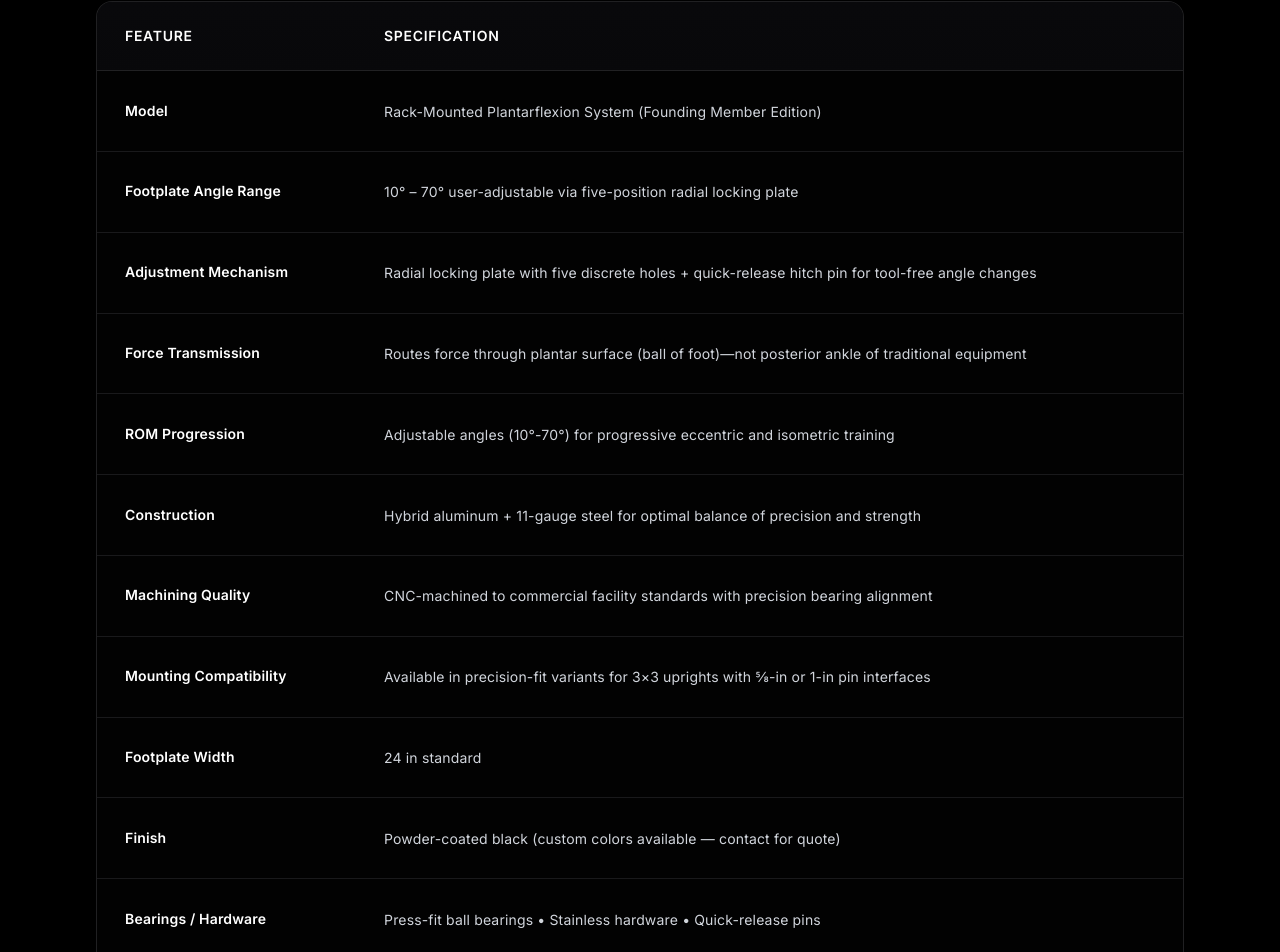
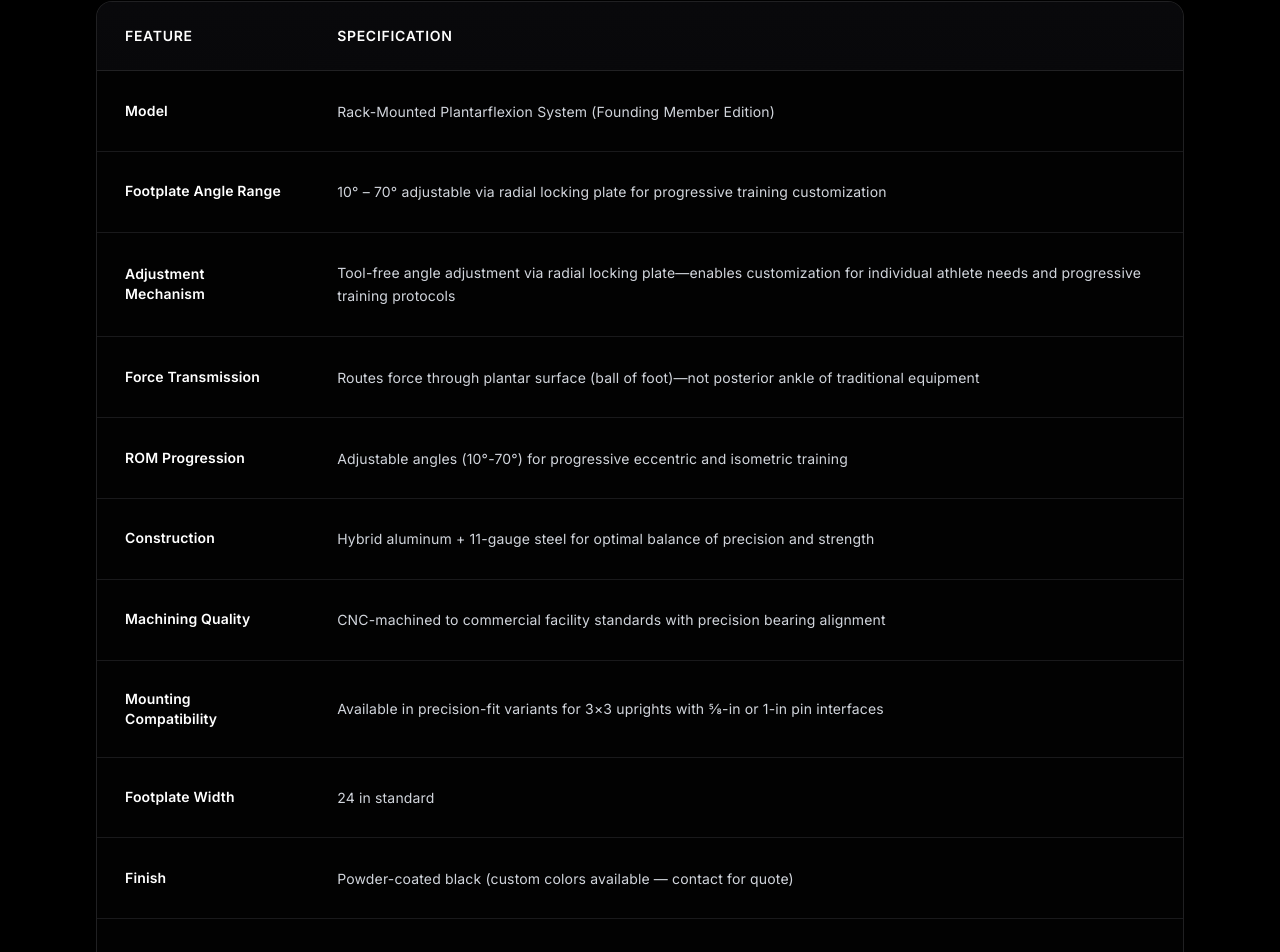
Before and after one commit to infinityspine/exiqx-website, a Next.js app: page /specifications in a window 1280 px wide. Shown: the part 1683-2635 px from the top of the page. Built offline with nearby package versions, Linux system fonts and the light colour scheme.

Commit message:
🕒 Auto-commit: 2026-01-07 14:40:05

```diff
--- a/app/specifications/SpecificationsContent.tsx
+++ b/app/specifications/SpecificationsContent.tsx
@@ -8,8 +8,8 @@ import { FileText, Settings, Wrench, Mail, Activity } from 'lucide-react'
 
 const specifications = [
   { feature: 'Model', value: 'Rack-Mounted Plantarflexion System (Founding Member Edition)' },
-  { feature: 'Footplate Angle Range', value: '10° – 70° user-adjustable via five-position radial locking plate' },
-  { feature: 'Adjustment Mechanism', value: 'Radial locking plate with five discrete holes + quick-release hitch pin for tool-free angle changes' },
+  { feature: 'Footplate Angle Range', value: '10° – 70° adjustable via radial locking plate for progressive training customization' },
+  { feature: 'Adjustment Mechanism', value: 'Tool-free angle adjustment via radial locking plate—enables customization for individual athlete needs and progressive training protocols' },
   { feature: 'Force Transmission', value: 'Routes force through plantar surface (ball of foot)—not posterior ankle of traditional equipment' },
   { feature: 'ROM Progression', value: 'Adjustable angles (10°-70°) for progressive eccentric and isometric training' },
   { feature: 'Construction', value: 'Hybrid aluminum + 11-gauge steel for optimal balance of precision and strength' },
```
